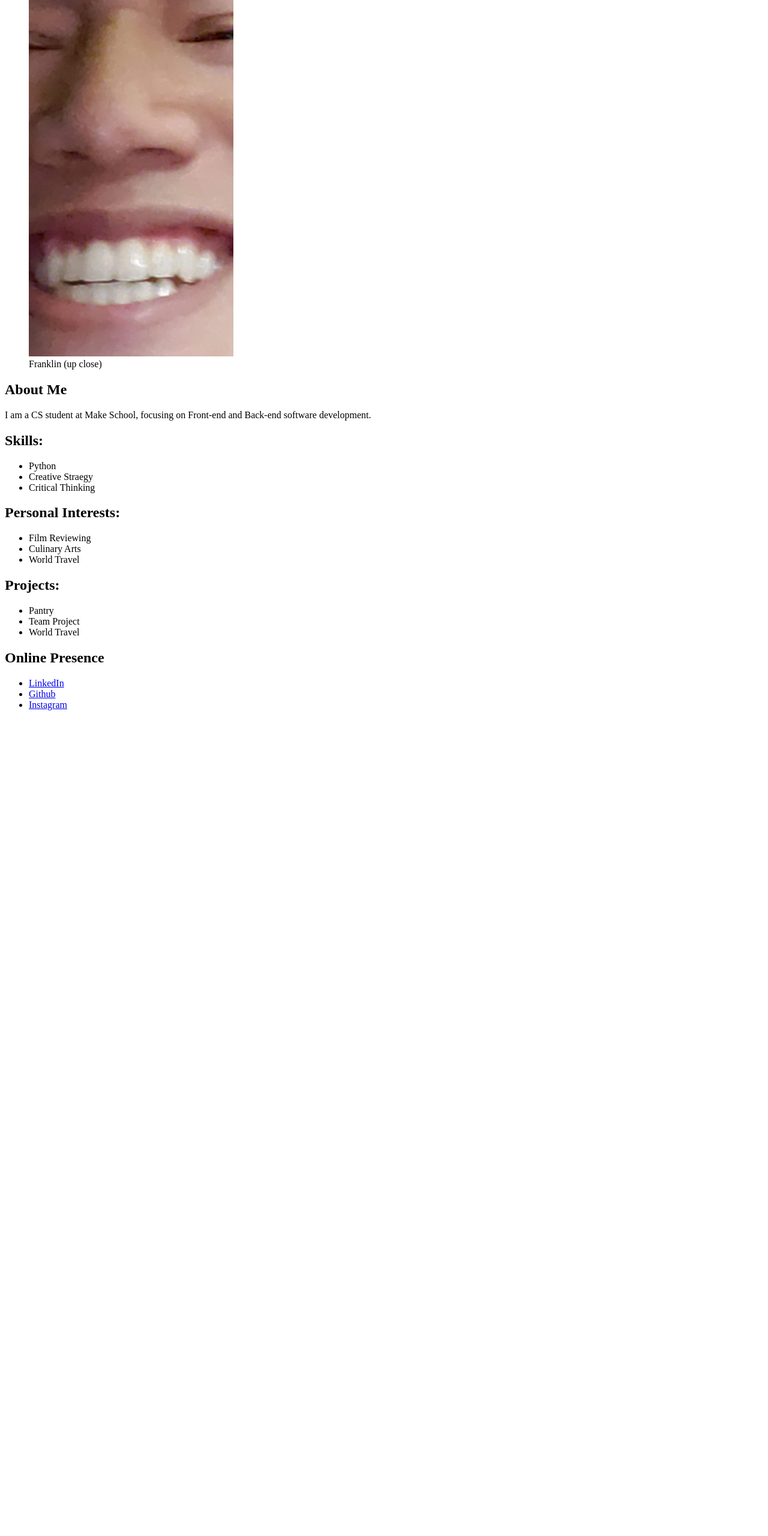
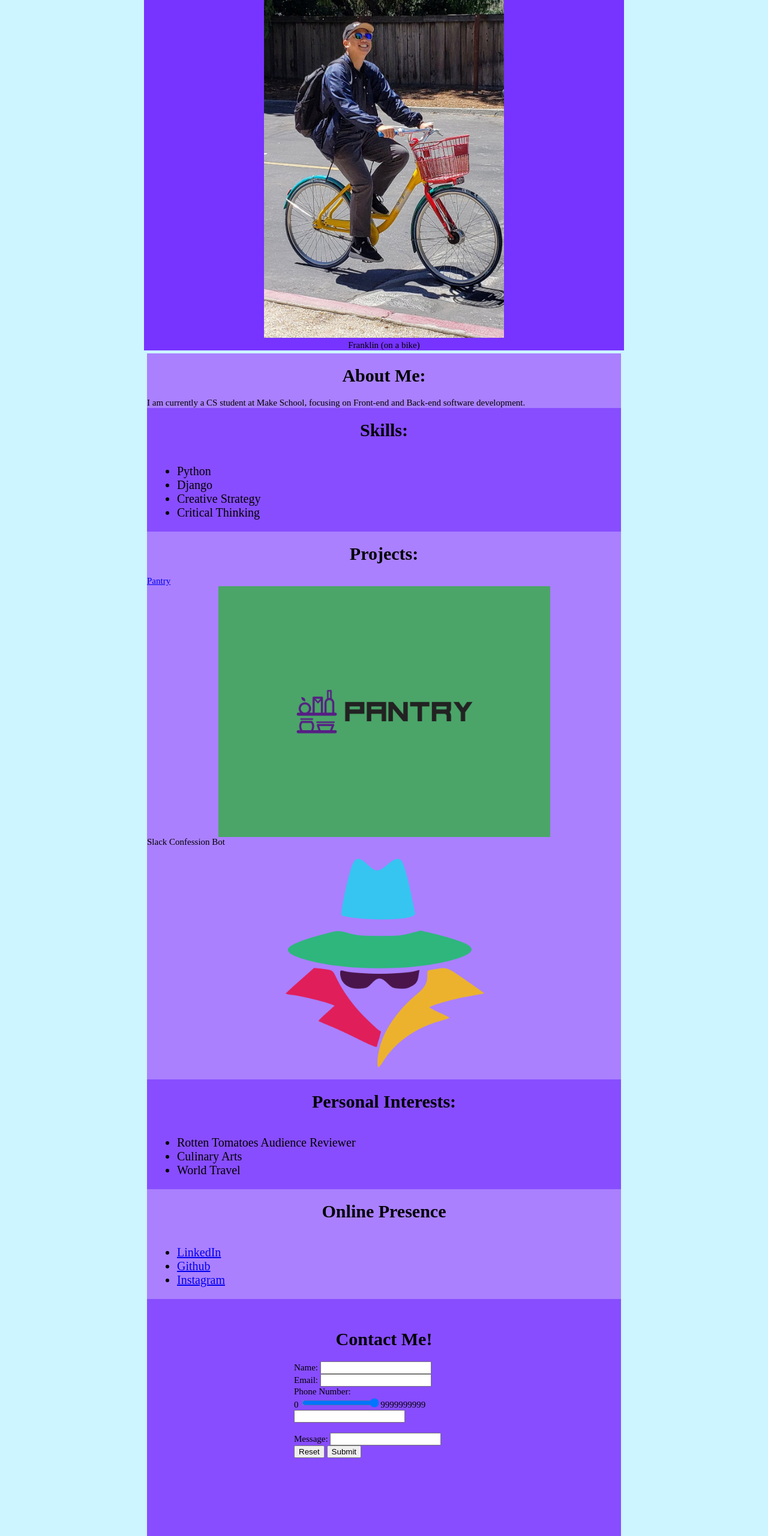
Before and after one commit to franklin-phan/FP-Portfolio, a plain HTML site: page index.html in a window 1280 px wide. Shown: the part 240-2800 px from the top of the page at 60% size. Before the commit the page ends 1440 px from the top, so only its background shows below. Drawn offline with Linux system fonts and the light colour scheme.

Commit message:
changed html

```diff
--- a/index.html
+++ b/index.html
@@ -2,53 +2,88 @@
 <html LANG='EN'>
     <head>
         <meta charset="UTF-8">
+        <link rel="stylesheet" href="styles.css">
         <title>Franklin Phan Portfolio</title>
     </head>
+    <body>
+        <div class="container">
+            <div class='profile'>
             <h1>Franklin Phan</h1>
+            <figure>
                 <p>Aspiring Software Engineer</p>
-<!-- instructions
-Write the content of your portfolio include the following:
-Name and Tag Line
-List of your skills
-About you section
-Short but not too short. Tells us what you want us to know about you.
-Can include your education and other experience
-Include a picture (mark this up with the figure tag)
-Online presence, include links to:
-LinkedIn
-GitHub
-Other social media Instagram, FB, etc.
--->
-<figure>
-    <img src="closeup.jpg" alt="Picture" width="341" height="720">
-    <figcaption>Franklin (up close)</figcaption>
+                <img class = "profilepic" src="googlebike.jpg" alt="Picture">
+                <figcaption>Franklin (on a bike)</figcaption>
             </figure>
-<h2>About Me</h2>
-<p>I am a CS student at Make School, focusing on Front-end and Back-end software development.</p>
-<h2>Skills:</h2>
+        </div>
+            <section>
+                <div class="description">
+                    <h2>About Me:</h2>
+                    <p>I am currently a CS student at Make School, focusing on Front-end and Back-end software development.</p>
+                </div>
+                <div class="description">
+                    <header>
+                    <h3>Skills:</h3>
                         <ul>
                             <li>Python</li>
-    <li>Creative Straegy</li>
+                            <li>Django</li>
+                            <li>Creative Strategy</li>
                             <li>Critical Thinking</li>
                         </ul>
-
-<h2>Personal Interests:</h2>
+                    </header>
+                </div>
+                <div class="description">
+                    <header>
+                    <h4>Projects:</h4>
+                    <a href="https://pantry-app-fnp.herokuapp.com/">Pantry</a>
+                    <img class = "logo" src="pantry_logo.jpg" alt="Pantry Homepage">
+                    Slack Confession Bot
+                    <img class = "logo" src="logo.png" alt="slack">
+                    </header>
+                </div>
+                <div class="description">
+                    <header>
+                        <h5>Personal Interests:</h5>
                             <ul>
-    <li>Film Reviewing</li>
+                                <li>Rotten Tomatoes Audience Reviewer</li>
                                 <li>Culinary Arts</li>
                                 <li>World Travel</li>
                             </ul>
-
-<h2>Projects:</h2>
-<ul>
-    <li>Pantry</li>
-    <li>Team Project</li>
-    <li>World Travel</li>
-</ul>
-<h2>Online Presence</h2>
+                        </header>
+                    </div>
+                <div class="description">
+                    <header>
+                    <h6>Online Presence</h6>
                         <ul>
                             <li><a href="https://www.linkedin.com/in/franklin-phan-a9b7a0166/">LinkedIn</a></li>
                             <li><a href="https://github.com/franklin-phan">Github</a></li>
                             <li><a href="https://www.instagram.com/franklin.phan_/">Instagram</a></li>
                         </ul>
+                    </header>
+                </div>
+                <div class="description" id="contact">
+                    <header>
+                        <h6>Contact Me!</h6>
+                        <div class="contact-form">
+                            Name:
+                            <input type = "text" name = "name">
+                            <br>
+                            Email:
+                            <input type = "text" name = "email"><br>
+                            Phone Number:
+                                <form oninput="x.value=parseInt(a.value)">0
+                                        <input type="range" min="1" max="9999999999" id="a" value="9999999999">9999999999
+                                        <br>
+                                        <input type="text" name="x">
+                                </form>
+                            <br>
+                            Message:
+                            <input type = "text" name = "message"><br>
+                            <button type="reset" value="Reset">Reset</button>
+                            <input type="submit" value="Submit">
+                        </div>
+                    </header>
+                </div>
+            </section>
+        </div>
+    </body>
 </html>
--- /dev/null
+++ b/styles.css
@@ -0,0 +1,62 @@
+body {
+  font-family: 'Times New Roman', Times, serif;
+  font-size: 15px;
+  margin:4em;
+  background-color:#ccf5ff;
+}
+.description:nth-child(2n-1){
+    background-color:#aa80ff;
+}
+.description:nth-child(2n){
+  background-color:#884dff;
+}
+.profile {
+  background-color:#7733ff;
+}
+section {
+    margin:5px;
+}
+.container {
+    width: 800px;
+    margin: auto;
+}
+img.profilepic {
+  height: 50%;
+  width: 50%;
+}
+img.logo {
+  display: block;
+  height: 70%;
+  width: 70%;
+  margin-left: auto;
+  margin-right: auto;
+}
+
+h1,h2,h3,h4,h5,h6 {
+  text-align: center;
+  font-size: 30px;
+  margin: 0 auto;
+  padding: 20px;
+}
+figure {
+  text-align: center;
+  margin: 0 auto;
+}
+ul{
+  margin: 0 auto;
+  padding: 20px 50px;
+}
+li{
+  font-size:20px;
+}
+p {
+  margin: 0;
+}
+#contact{
+  padding: 30px;
+}
+.contact-form{
+  width: 300px;
+  height: 300px;
+  margin: auto;
+}
```
Also changed, not shown: googlebike.jpg (added), ingredients_homepage.png (added), logo.png (added), pantry_logo.jpg (added), 3 other files. Lines whose indentation alone changed are shown as unchanged.
